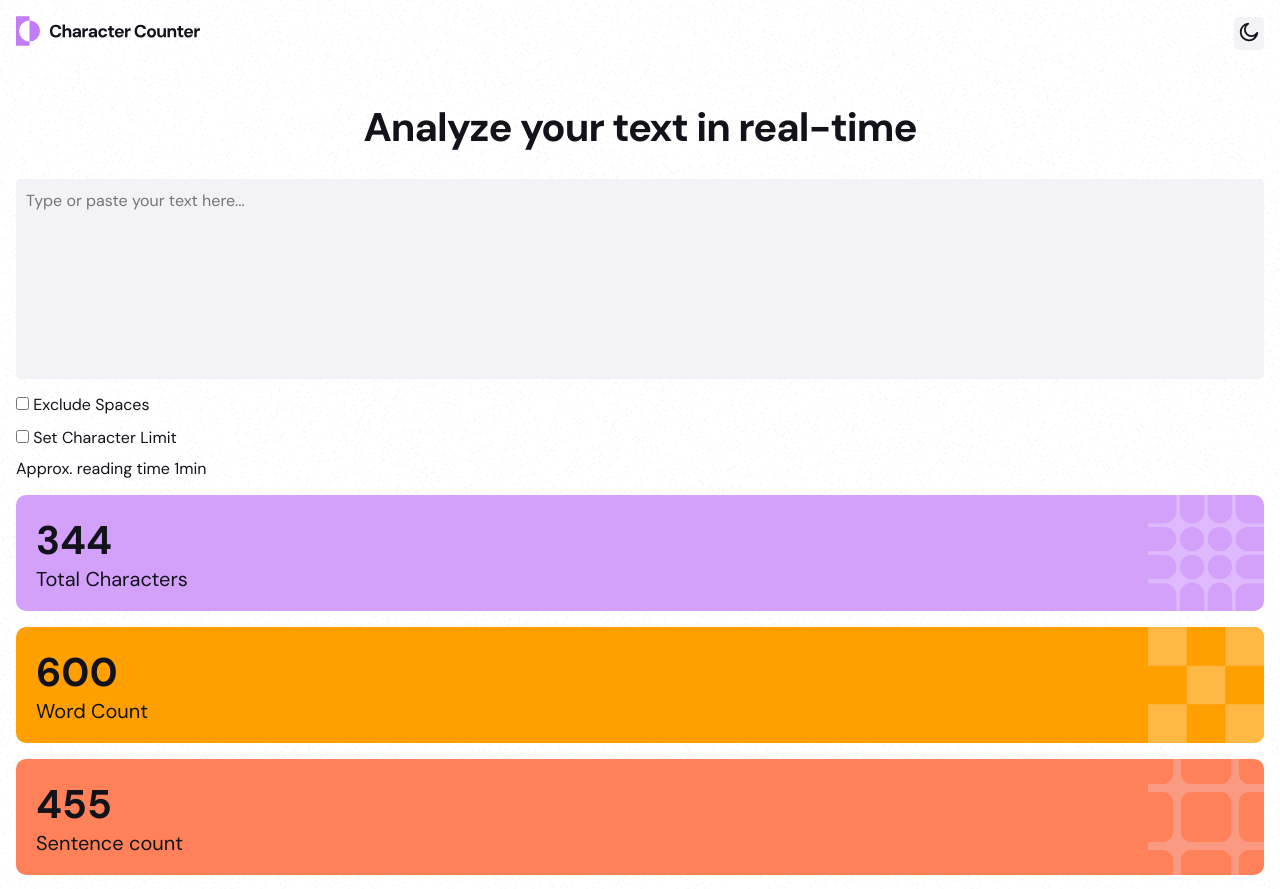
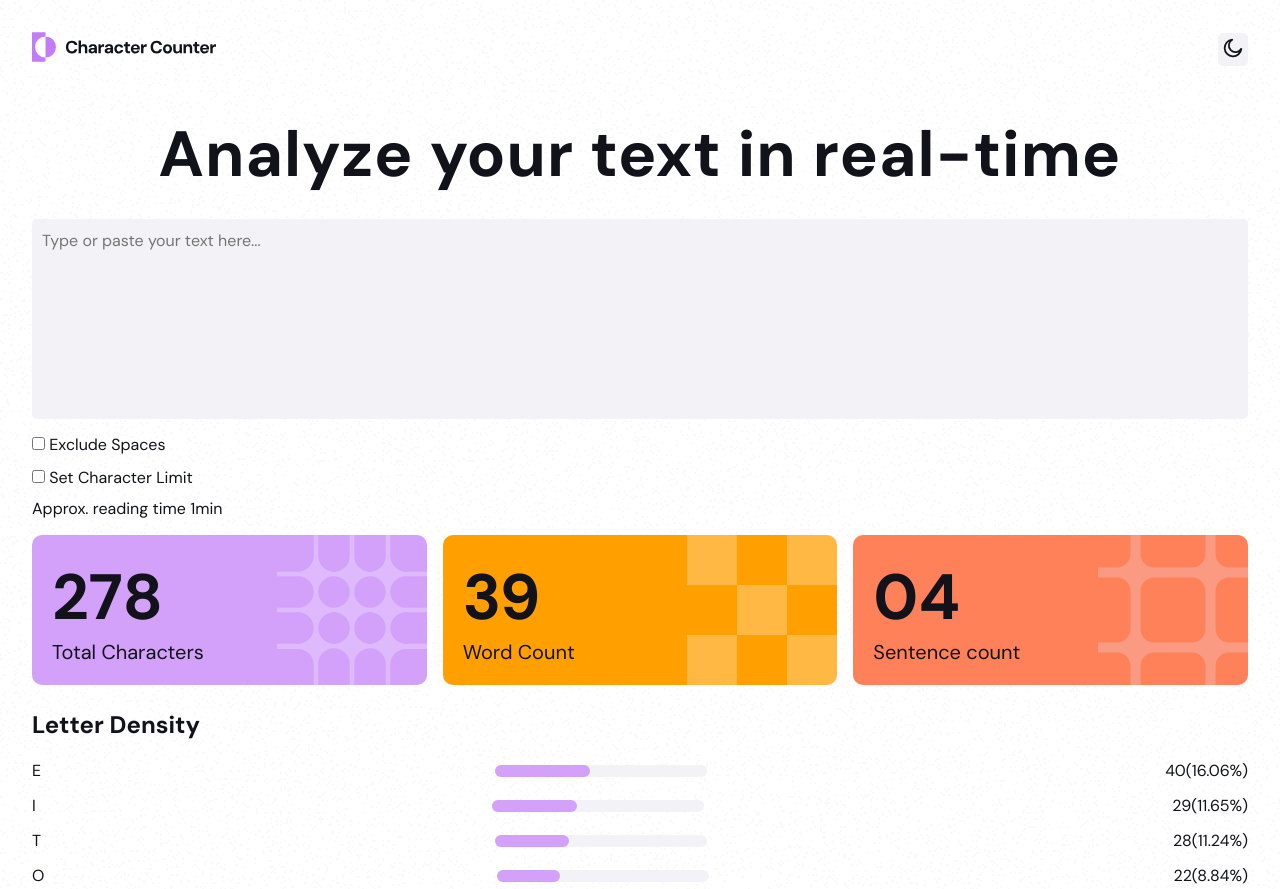
Before and after one commit to rougemeister/character-counter, a plain HTML site: page index.html in a window 1280 px wide. Shown: the top 889 px of the page. Drawn offline with Linux system fonts and the light colour scheme.

Commit message:
Added tablet view

```diff
--- a/index.html
+++ b/index.html
@@ -41,24 +41,21 @@
                 <div class="tiles">
                     <div class="char tile">
                         <div class="stat">
-                            <h2 class="number">344</h2>
+                            <h2 class="number">278</h2>
                             <p class="desc">Total Characters</p>
                         </div>
-                        <img src="./assets/images/pattern-character-count.svg" alt="">
                     </div>
                     <div class="word-count tile">
                         <div class="stat">
-                            <h2 class="number">600</h2>
+                            <h2 class="number">39</h2>
                             <p class="desc">Word Count</pp>
                         </div>
-                        <img src="./assets/images/pattern-word-count.svg" alt="">
                     </div>
                     <div class="sentence-count tile">
                         <div class="stat">
-                            <h2 class="number">455</h2>
+                            <h2 class="number">04</h2>
                             <p class="desc">Sentence count</p>
                         </div>
-                        <img src="./assets/images/pattern-sentence-count.svg" alt="">
                     </div>
                 </div>
             </div>
--- a/styles.css
+++ b/styles.css
@@ -115,22 +115,26 @@ textarea:focus {
         height: 116px;
         width: 100%;
         border-radius: 10px;
-      img {
-        align-self: flex-end;
-        height: 100%;
-        border-bottom-right-radius: 10px;
-        border-top-right-radius: 10px;
+
       }
 
     }
     .char {
+        background-image: url('./assets/images/pattern-character-count.svg');
+        background-repeat: no-repeat;
+        background-position: right;
         background-color: var(--purple);
-        display: flex;
     }
     .word-count {
         background-color: var(--yellow);
+        background-image: url('./assets/images/pattern-word-count.svg');
+        background-repeat: no-repeat;
+        background-position: right;
     }
     .sentence-count {
+        background-image: url('./assets/images/pattern-sentence-count.svg');
+        background-repeat: no-repeat;
+        background-position: right;
         background-color: var(--orange);
     }
     .stat {
@@ -145,7 +149,6 @@ textarea:focus {
         }
     }
 
-}
 
 
 .progress-bar-container {
@@ -225,3 +228,37 @@ textarea:focus {
 .letter-N {
     width: 20%;
 }
+
+
+
+/* Media Queries */
+
+@media screen and (min-width: 768px) {
+
+   .container {
+    padding: 32px;
+    h1 {
+        font-size: 64px;
+        letter-spacing: 1px;
+     }
+    }
+
+    .tiles {
+        flex-direction: row;
+        .tile {
+            height: 150px;
+        }
+        .stat {
+            display: flex;
+            justify-content: center;
+            h2 {
+                font-size: 64px;
+            }
+
+            p {
+                font-size: 20px;
+            }
+        }
+    }
+
+}
```
